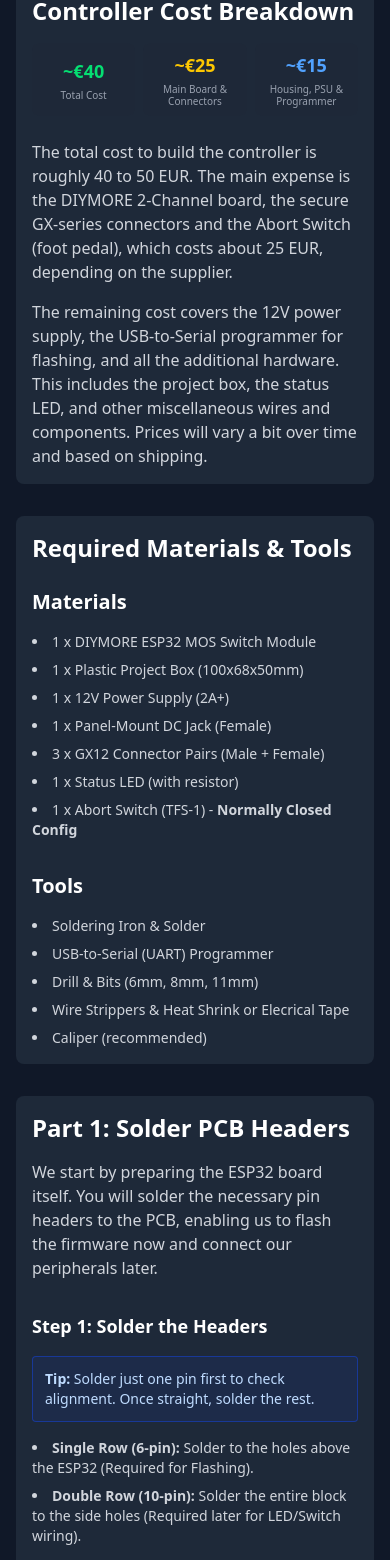
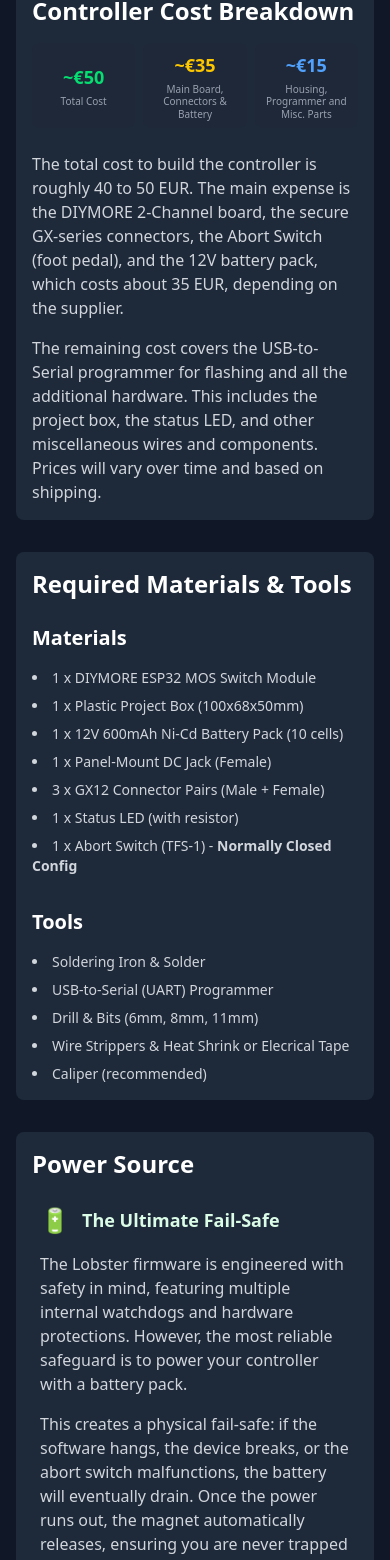
Before and after one commit to lobstertools/lobstertools.github.io, a React (Vite) app: page /build-controller in a window 390 px wide. Shown: the part 1929-3489 px from the top of the page. Built offline with nearby package versions, Linux system fonts and the light colour scheme; no server answers.

Commit message:
Battery over PSU

```diff
--- a/src/pages/BuildControllerPage.tsx
+++ b/src/pages/BuildControllerPage.tsx
@@ -108,21 +108,21 @@ export const BuildControllerPage = () => (
                     <div className="grid grid-cols-3 gap-2 md:gap-6 mb-6">
                         <div className="bg-gray-800/50 p-2 md:p-4 rounded-lg text-center flex flex-col justify-center">
                             {/* Adjusted text sizes for mobile fit */}
-                            <div className="text-lg sm:text-2xl md:text-3xl font-bold text-green-400">~€40</div>
+                            <div className="text-lg sm:text-2xl md:text-3xl font-bold text-green-400">~€50</div>
                             <div className="text-gray-400 mt-1 md:mt-2 text-[10px] sm:text-xs md:text-base leading-tight">Total Cost</div>
                         </div>
                         <div className="bg-gray-800/50 p-2 md:p-4 rounded-lg text-center flex flex-col justify-center">
-                            <div className="text-lg sm:text-2xl md:text-3xl font-bold text-yellow-400">~€25</div>
-                            <div className="text-gray-400 mt-1 md:mt-2 text-[10px] sm:text-xs md:text-base leading-tight">Main Board & Connectors</div>
+                            <div className="text-lg sm:text-2xl md:text-3xl font-bold text-yellow-400">~€35</div>
+                            <div className="text-gray-400 mt-1 md:mt-2 text-[10px] sm:text-xs md:text-base leading-tight">Main Board, Connectors & Battery</div>
                         </div>
                         <div className="bg-gray-800/50 p-2 md:p-4 rounded-lg text-center flex flex-col justify-center">
                             <div className="text-lg sm:text-2xl md:text-3xl font-bold text-blue-400">~€15</div>
-                            <div className="text-gray-400 mt-1 md:mt-2 text-[10px] sm:text-xs md:text-base leading-tight">Housing, PSU & Programmer</div>
+                            <div className="text-gray-400 mt-1 md:mt-2 text-[10px] sm:text-xs md:text-base leading-tight">Housing, Programmer and Misc. Parts</div>
                         </div>
                     </div>
 
-                    <p className="text-gray-300 mb-4">The total cost to build the controller is roughly 40 to 50 EUR. The main expense is the DIYMORE 2-Channel board, the secure GX-series connectors and the Abort Switch (foot pedal), which costs about 25 EUR, depending on the supplier. </p>
-                    <p className="text-gray-300">The remaining cost covers the 12V power supply, the USB-to-Serial programmer for flashing, and all the additional hardware. This includes the project box, the status LED, and other miscellaneous wires and components. Prices will vary a bit over time and based on shipping.</p>
+                    <p className="text-gray-300 mb-4">The total cost to build the controller is roughly 40 to 50 EUR. The main expense is the DIYMORE 2-Channel board, the secure GX-series connectors, the Abort Switch (foot pedal), and the 12V battery pack, which costs about 35 EUR, depending on the supplier. </p>
+                    <p className="text-gray-300">The remaining cost covers the USB-to-Serial programmer for flashing and all the additional hardware. This includes the project box, the status LED, and other miscellaneous wires and components. Prices will vary over time and based on shipping.</p>
                 </div>
             </section>
 
@@ -136,7 +136,7 @@ export const BuildControllerPage = () => (
                             <ul className="list-disc list-inside md:list-outside md:pl-5 space-y-2 text-gray-300 text-sm md:text-base">
                                 <li>1 x DIYMORE ESP32 MOS Switch Module</li>
                                 <li>1 x Plastic Project Box (100x68x50mm)</li>
-                                <li>1 x 12V Power Supply (2A+)</li>
+                                <li>1 x 12V 600mAh Ni-Cd Battery Pack (10 cells)</li>
                                 <li>1 x Panel-Mount DC Jack (Female)</li>
                                 <li>3 x GX12 Connector Pairs (Male + Female)</li>
                                 <li>1 x Status LED (with resistor)</li>
@@ -153,6 +153,42 @@ export const BuildControllerPage = () => (
                                 <li>Caliper (recommended)</li>
                             </ul>
                         </div>
+                    </div>
+                </div>
+            </section>
+
+            {/* Power Source */}
+             <section className="my-8 md:my-16">
+                <div className="bg-gray-800 p-4 md:p-8 rounded-lg">
+                    <h2 className="text-2xl md:text-3xl font-bold text-white mb-4 md:mb-6 flex items-center">
+                        Power Source
+                    </h2>
+
+                    <div className="rounded p-2 md:p-6">
+                        <div className="flex items-center gap-3 mb-4">
+                            <span className="text-2xl">🔋</span>
+                            <h4 className="text-green-100 font-bold text-lg md:text-xl">The Ultimate Fail-Safe</h4>
+                        </div>
+
+                        <p className="text-gray-300 mb-4">
+                            The Lobster firmware is engineered with safety in mind, featuring multiple internal watchdogs and hardware protections. However, the most reliable safeguard is to power your controller with a battery pack.
+                        </p>
+                        <p className="text-gray-300 mb-6">
+                            This creates a physical fail-safe: if the software hangs, the device breaks, or the abort switch malfunctions, the battery will eventually drain. Once the power runs out, the magnet automatically releases, ensuring you are never trapped indefinitely.
+                        </p>
+
+                        <div className="bg-blue-900/20 border border-blue-700/50 rounded p-4 mb-6">
+                            <h4 className="text-blue-100 font-bold mb-2 text-sm md:text-base">Recommended: 600mAh Ni-Cd Battery Pack (10 Cells)</h4>
+                            <ul className="list-disc list-inside md:list-outside md:pl-5 text-gray-300 space-y-2 text-sm md:text-base">
+                                <li><strong>Configuration:</strong> 10 Cells × 1.2V = <strong>12.0V Nominal</strong>.</li>
+                                <li><strong>Chemistry:</strong> Ni-Cd (Nickel-Cadmium).</li>
+                                <li><strong>Why Ni-Cd?</strong> Unlike other chemistries, Ni-Cd batteries maintain a very steady voltage (~1.2V per cell) for about 80-90% of their discharge cycle. This is perfect for MagLocks, which require constant voltage to hold securely.</li>
+                            </ul>
+                        </div>
+
+                        <p className="text-gray-300">
+                            With a 600mAh pack, you can expect approximately <strong>~3 Hours of runtime</strong> before the voltage drops and the lock releases automatically.
+                        </p>
                     </div>
                 </div>
             </section>
@@ -268,10 +304,10 @@ export const BuildControllerPage = () => (
                                 </h5>
                                 <ul className="list-disc list-inside md:list-outside md:pl-5 space-y-2 text-red-100 text-sm">
                                     <li>
-                                        <strong>Voltage Conflict:</strong> Never connect the serial programming tool (5V) and the external 12V power supply at the same time. Connecting these together can damage your controller board or destroy your computer's USB port.
+                                        <strong>Voltage Conflict:</strong> Never connect the serial programming tool (5V) and the external 12V battery at the same time. Connecting these together can damage your controller board or destroy your computer's USB port.
                                     </li>
                                     <li>
-                                        <strong>Testing Safety:</strong> When testing the actual electromagnet, you must use the external 12V power supply. Do not attempt to power the magnet via the USB connection; your computer is not designed for this heavy electrical load and could be damaged.
+                                        <strong>Testing Safety:</strong> When testing the actual electromagnet, you must use the external 12V battery. Do not attempt to power the magnet via the USB connection; your computer is not designed for this heavy electrical load and could be damaged.
                                     </li>
                                 </ul>
                             </div>
@@ -311,7 +347,7 @@ export const BuildControllerPage = () => (
                             <h5 className="text-base md:text-lg font-bold text-white mb-3">3b. Power Up & Provisioning</h5>
                             <ol className="list-decimal list-inside md:list-outside md:pl-5 space-y-3 text-gray-300 mb-8 text-sm md:text-base">
                                 <li>
-                                    <strong>Unplug the USB programmer</strong> from your computer. Now, plug in your <strong>12V power adapter</strong>. This reboots the ESP32 and provides sufficient power for the MagLocks.
+                                    <strong>Unplug the USB programmer</strong> from your computer. Now, plug in your <strong>12V battery</strong>. This reboots the ESP32 and provides sufficient power for the MagLocks.
                                 </li>
                                 <li>
                                     Give the device a minute to boot. Since no WiFi is configured, it will enter <strong>Discovery Mode</strong>.
@@ -659,7 +695,7 @@ export const BuildControllerPage = () => (
                         <h4 className="text-lg md:text-xl font-bold text-white mb-4">Step 10: Final Hardware Test</h4>
                         <ol className="list-decimal list-inside md:list-outside md:pl-5 space-y-3 text-gray-300 text-sm md:text-base">
                             <li>
-                                Power up the device using the 12V adapter.
+                                Power up the device using the 12V battery.
                             </li>
                             <li>
                                 <strong>Test again:</strong> Using the Session Manager, re-run the <strong>Hardware Test</strong>.
@@ -676,42 +712,6 @@ export const BuildControllerPage = () => (
                                 Screw the lid shut. You built a MagLock Controller!
                             </p>
                         </div>
-                    </div>
-                </div>
-            </section>
-
-             {/* Usage Recommendation / Battery */}
-             <section className="my-8 md:my-16">
-                <div className="bg-gray-800 p-4 md:p-8 rounded-lg">
-                    <h2 className="text-2xl md:text-3xl font-bold text-white mb-4 md:mb-6 flex items-center">
-                        Session Safety: The Battery Fail-Safe
-                    </h2>
-
-                    <div className="rounded p-2 md:p-6">
-                        <div className="flex items-center gap-3 mb-4">
-                            <span className="text-2xl">🔋</span>
-                            <h4 className="text-green-100 font-bold text-lg md:text-xl">The Ultimate Fail-Safe</h4>
-                        </div>
-
-                        <p className="text-gray-300 mb-4">
-                            The Lobster firmware has been designed with failure in mind, featuring multiple software watchdogs and hardware protections. Even so, the safest option for a live session is to power your controller with a battery pack.
-                        </p>
-                        <p className="text-gray-300 mb-6">
-                            This acts as the ultimate fail-safe: should the software hang, the physical device break, or the abort switch fail, the battery will eventually die, cutting power and releasing the lock due to lack of power.
-                        </p>
-
-                        <div className="bg-blue-900/20 border border-blue-700/50 rounded p-4 mb-6">
-                            <h4 className="text-blue-100 font-bold mb-2 text-sm md:text-base">Recommended: 600mAh Ni-Cd Battery Pack (10 Cells)</h4>
-                            <ul className="list-disc list-inside md:list-outside md:pl-5 text-gray-300 space-y-2 text-sm md:text-base">
-                                <li><strong>Configuration:</strong> 10 Cells × 1.2V = <strong>12.0V Nominal</strong>.</li>
-                                <li><strong>Chemistry:</strong> Ni-Cd (Nickel-Cadmium).</li>
-                                <li><strong>Why Ni-Cd?</strong> Unlike other chemistries, Ni-Cd batteries maintain a very steady voltage (~1.2V per cell) for about 80-90% of their discharge cycle. This is perfect for MagLocks, which require constant voltage to hold securely.</li>
-                            </ul>
-                        </div>
-
-                        <p className="text-gray-300">
-                            With a 600mAh pack, you can expect approximately <strong>~3 Hours of runtime</strong> before the voltage drops and the lock releases automatically.
-                        </p>
                     </div>
                 </div>
             </section>
```
